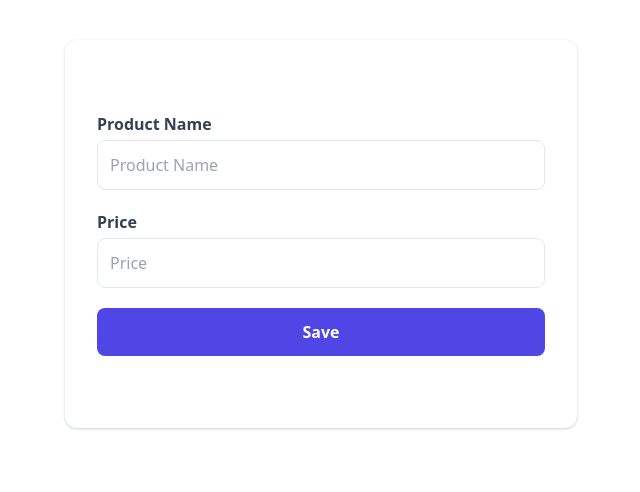
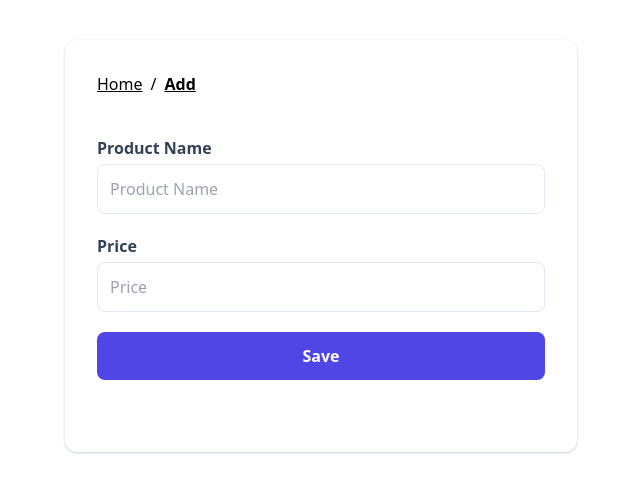
Before and after one commit to arrizkyhp/fullstack_crud_cmedia, a Next.js app in the folder frontend/: page /add in a window 1280 px wide. Shown: the top 492 px of the page, without its empty margins (319-959 px from the left). Built offline with nearby package versions, Linux system fonts and the light colour scheme.

Commit message:
feat: add breadcrumb active on add and edit

```diff
--- a/frontend/src/common/components/base/Breadcrumb/Breadcrumb.tsx
+++ b/frontend/src/common/components/base/Breadcrumb/Breadcrumb.tsx
@@ -4,6 +4,7 @@ type BreadcrumbProps = {
   breadcrumbs: {
     name: string;
     path: string;
+    isActive?: boolean;
   }[];
 };
 
@@ -11,9 +12,12 @@ const Breadcrumb = ({ breadcrumbs }: BreadcrumbProps) => {
   return (
     <nav>
       <ul className="flex">
-        {breadcrumbs.map(({ name, path }, index: number) => (
+        {breadcrumbs.map(({ name, path, isActive }, index: number) => (
           <li key={path}>
-            <Link className="underline" href={path}>
+            <Link
+              className={`underline ${isActive && 'font-bold'}`}
+              href={path}
+            >
               {name}
             </Link>
             {index < breadcrumbs.length - 1 && <span className="px-2">/</span>}
--- a/frontend/src/pages/add.tsx
+++ b/frontend/src/pages/add.tsx
@@ -1,6 +1,8 @@
 import axios from 'axios';
 import { useRouter } from 'next/router';
 import { FormEvent, useState } from 'react';
+
+import { Breadcrumb } from '~/base/Breadcrumb';
 
 const AddProduct = () => {
   const [name, setName] = useState<string>('');
@@ -21,6 +23,12 @@ const AddProduct = () => {
 
   return (
     <div className="max-w-lg mx-auto my-10 bg-white p-8 rounded-xl shadow shadow-slate-300">
+      <Breadcrumb
+        breadcrumbs={[
+          { name: 'Home', path: '/' },
+          { name: 'Add', path: '/add', isActive: true },
+        ]}
+      />
       <form onSubmit={handleSubmit} className="my-10">
         <div className="flex flex-col">
           <div className="mb-5">
--- a/frontend/src/pages/edit/[id].tsx
+++ b/frontend/src/pages/edit/[id].tsx
@@ -36,7 +36,7 @@ const EditProduct = () => {
       <Breadcrumb
         breadcrumbs={[
           { name: 'Home', path: '/' },
-          { name, path: `/edit/${id}` },
+          { name, path: `/edit/${id}`, isActive: true },
         ]}
       />
       <form onSubmit={handleSubmit} className="my-10">
```
